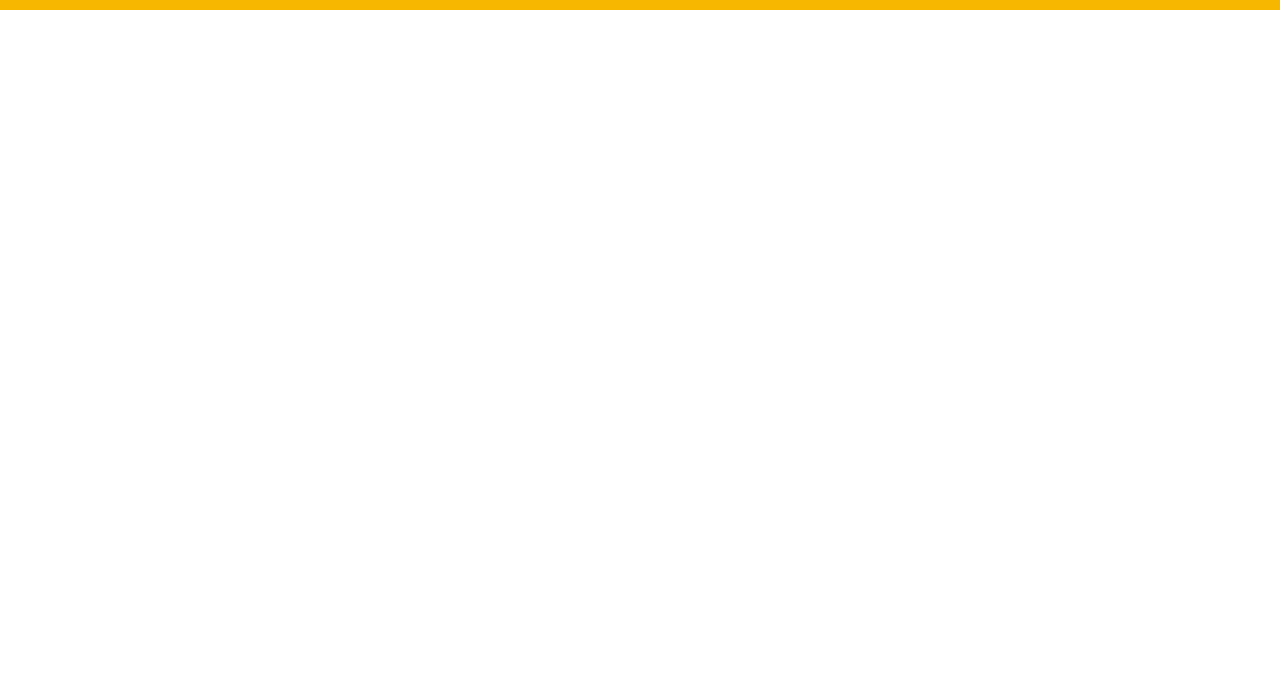
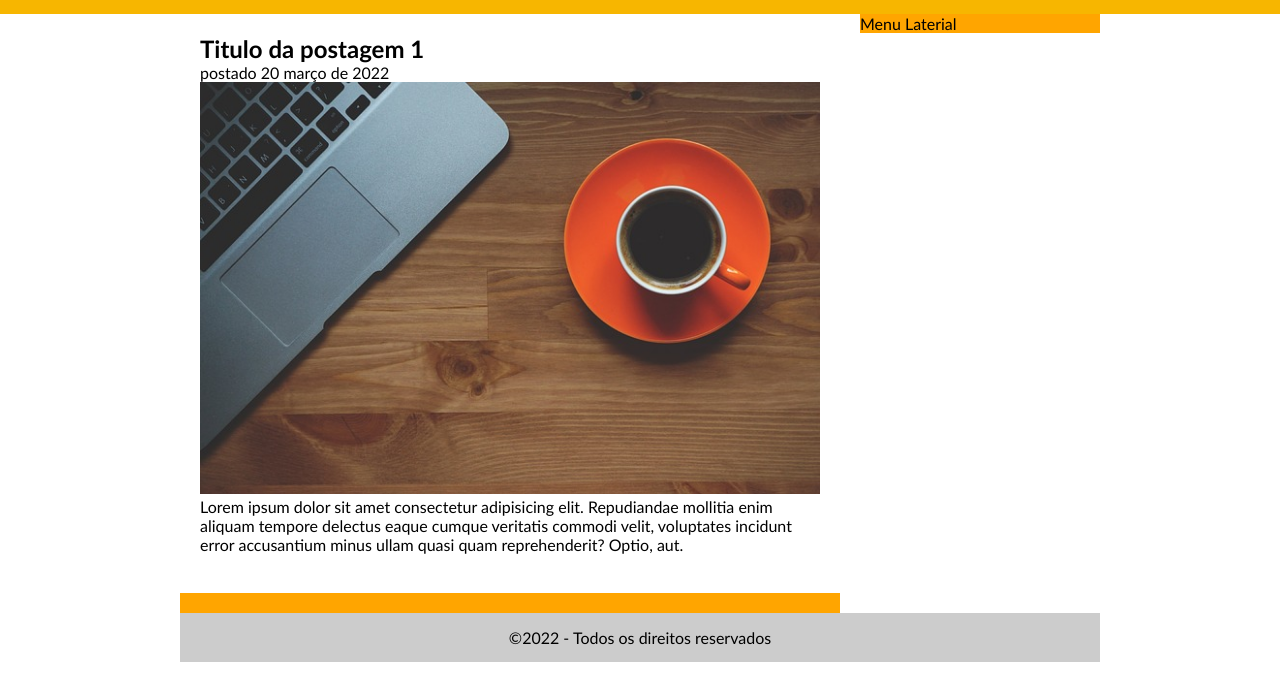
Before and after one commit to edigarmaia/Tec-Blog, a plain HTML site: page index.html in a window 1280 px wide. Shown: the part 123-800 px from the top of the page. Drawn offline with Linux system fonts and the light colour scheme.

Commit message:
Criado area de postagens

```diff
--- a/css/estilo.css
+++ b/css/estilo.css
@@ -5,7 +5,7 @@
 }
 body{
     font-size: 1em;
-    font-family: trebuchet, Helvetica, sans-serif;
+    font-family: trebuchet MS, Helvetica, sans-serif;
 }
 /*Layout*/
 #area-cabecalho{
@@ -17,6 +17,8 @@ body{
     padding: 10px;
 
 }
+
+
 /*Formatações em geral*/
 h1{
     color: #4e4e4e;
@@ -25,6 +27,34 @@ h1{
 .branco{
     color: #fff;
 }
+#area-principal{
+    width: 920px;
+    margin: 0 auto;
+}
+#area-postagens{
+    width: 660px;
+    float: left;
+}
+.postagem{
+    padding: 20px;
+    margin-bottom: 20px;
+    background: white;
+}
+
+#area-lateral{
+    width: 240px;
+    float: right;
+}
+#area-lateral, #area-postagens{
+    background: orange;
+}
+#rodape{
+    clear: both;
+    background: #ccc;
+    text-align: center;
+    padding: 15px;
+}
+
 /*Formatação do menu*/
 a{
     text-decoration: none;
@@ -37,3 +67,4 @@ a:hover{
     color: #f7b600;
     background: #fff;
 }
+/**/
--- a/index.html
+++ b/index.html
@@ -1,5 +1,6 @@
 <!DOCTYPE html>
 <html lang="pt-br">
+
 <head>
     <meta charset="UTF-8">
     <meta http-equiv="X-UA-Compatible" content="IE=edge">
@@ -7,8 +8,10 @@
     <title>Tec Blog</title>
     <link rel="stylesheet" href="css/estilo.css">
 </head>
+
 <body>
     <div id="area-cabecalho">
+        <!--Inicio cabeçalho-->
         <div id="area-logo">
             <h1>Tec<span class="branco">Blog</span></h1>
         </div>
@@ -21,5 +24,23 @@
 
         </div>
     </div>
+    <!--Fim cabeçalho-->
+
+    <div id="area-principal">
+        <div id="area-postagens"><!--Inicio postagem-->
+            <div class="postagem">
+                <h2>Titulo da postagem 1</h2>
+                <span>postado 20 março de 2022</span>
+                <img width="620px" src="imagens/imagem1.jpg" alt="">
+                <p>Lorem ipsum dolor sit amet consectetur adipisicing elit. Repudiandae mollitia enim aliquam tempore
+                    delectus eaque cumque veritatis commodi velit, voluptates incidunt error accusantium minus ullam
+                    quasi quam reprehenderit? Optio, aut.</p>
+                    <a href="">Leia mais</a>
+            </div>
+        </div><!--Fim postagem-->
+        <div id="area-lateral">Menu Laterial</div>
+        <div id="rodape">&copy;2022 - Todos os direitos reservados</div>
+    </div>
 </body>
+
 </html>
```
